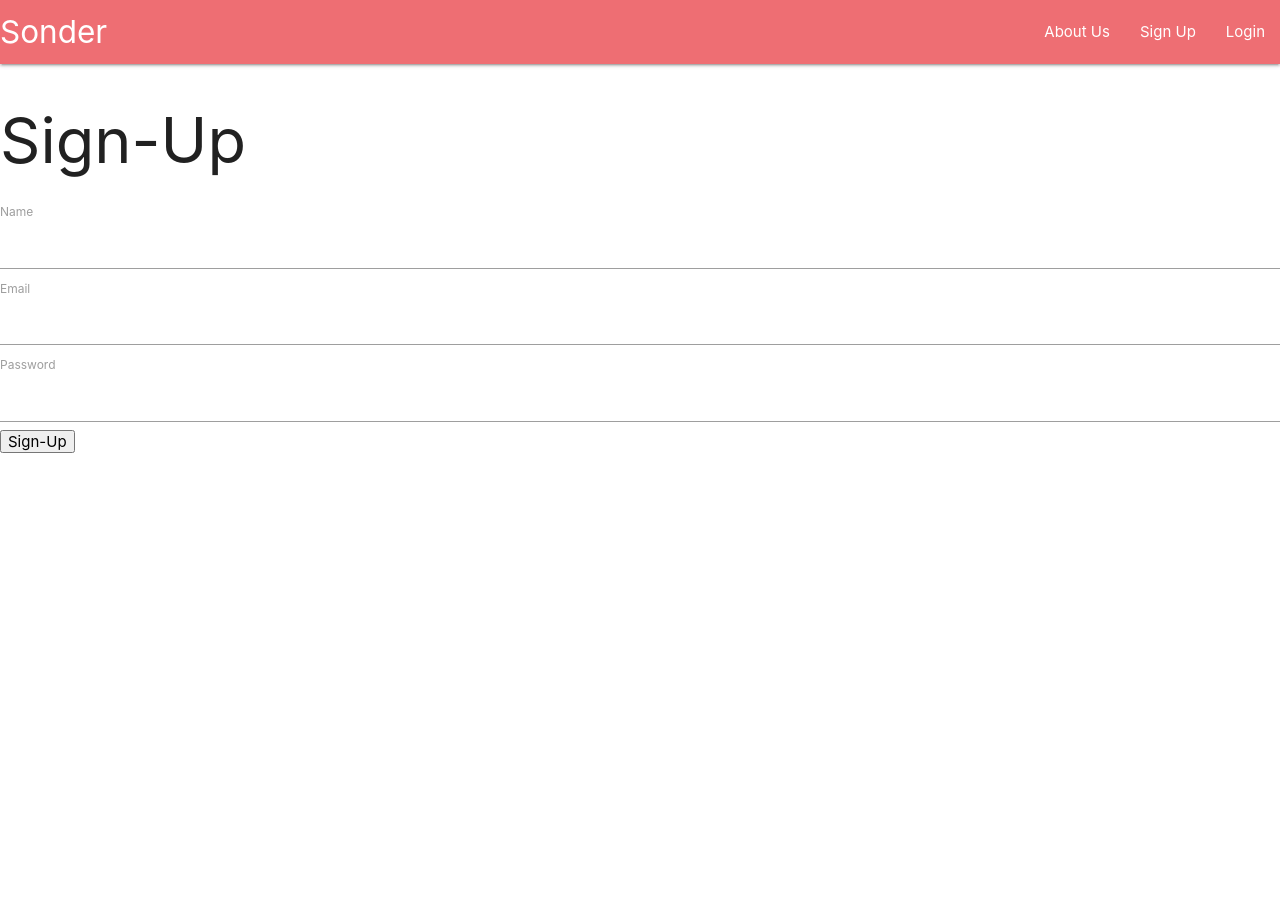
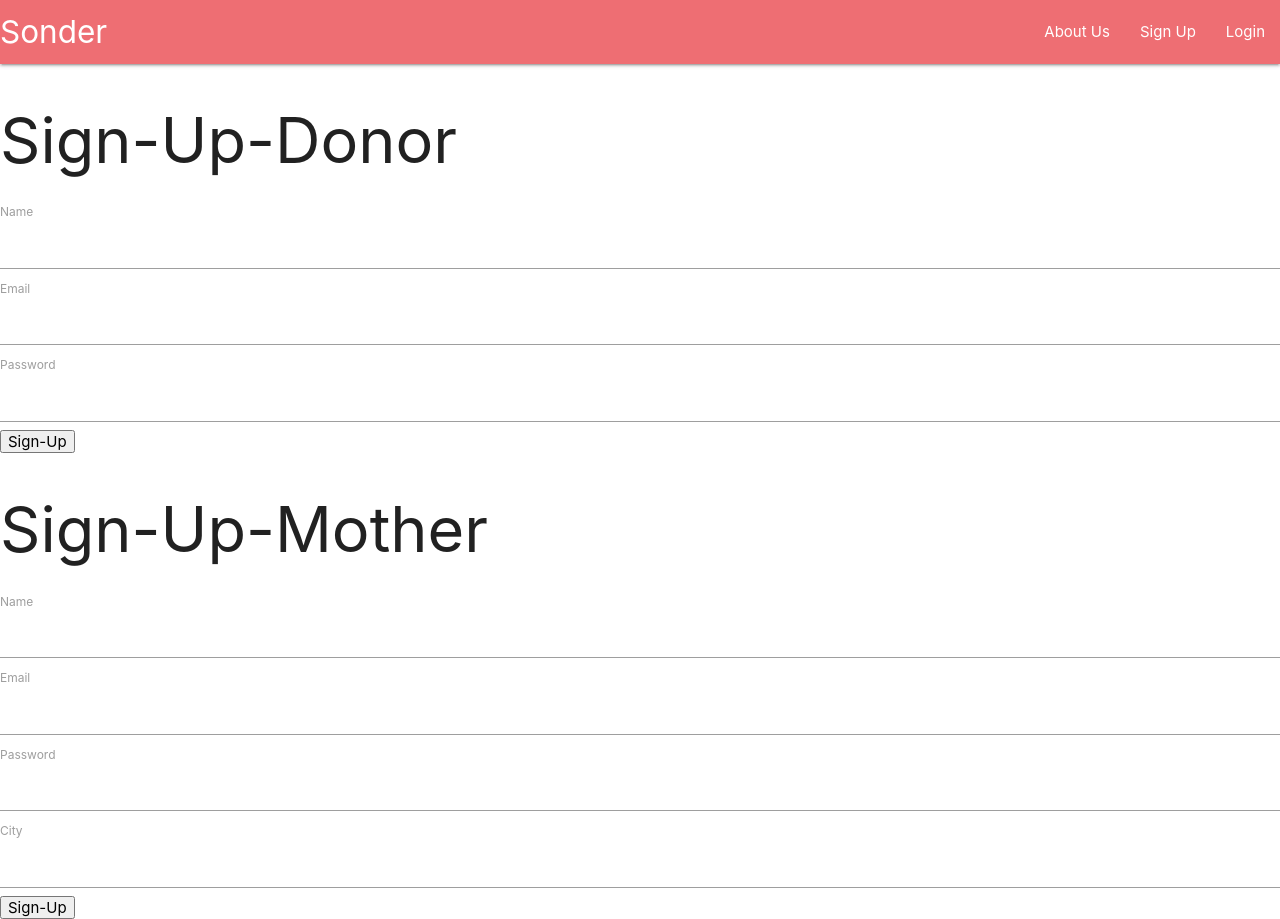
Before and after one commit to Dash1704/Sonder, a React (Create React App) app in the folder client/: page /signup in a window 1280 px wide. Before the commit the page ends 800 px from the top, so only its background shows below. Built offline with nearby package versions, Linux system fonts and the light colour scheme.

Commit message:
mother sign up form added to sign up page Co-authored by:Jaroslaw-Roman-Cudzich<Jaroslaw-Roman-Cudzich@users.noreply.github.com>

```diff
--- /dev/null
+++ b/client/src/components/SignUpForm/SignUpMotherForm.js
@@ -0,0 +1,79 @@
+import React, {useState} from 'react';
+import {useNavigate} from 'react-router-dom';
+import M from 'materialize-css';
+
+const SignUpMotherForm = () => {
+    const navigation = useNavigate()
+    const [name, setName] = useState("");
+    const [email, setEmail] = useState("");
+    const [password, setPassword] = useState("");
+    const [city, setCity] = useState("");
+    const postSignup = () => {
+        fetch("/users", {
+            method: "post",
+            headers: {'Content-Type':'application/json'},
+            body: JSON.stringify({
+                name,
+                email,
+                password,
+                city
+            })
+        })
+        .then(response => response.json())
+        .then(data => {
+            if (data.error) {
+                M.toast({html: data.error, classes: '#d32f2f red darken-2'})
+            } else {
+              M.toast({html:data.message, classes: '#536dfe indigo accent-2'})
+              navigation('/login')
+            }
+        })
+        .catch(err => console.log(err))
+    }
+
+    return (
+
+    <div>
+        <form>
+            <label htmlFor="name">Name</label>
+            <input type="text"
+                data-testid="name"
+                value={name}
+                onChange = {(e) => setName(e.target.value)}
+            />
+            <label htmlFor="email">Email</label>
+            <input type="text"
+                data-testid="email"
+                value={email}
+                onChange = {(e) => setEmail(e.target.value)}
+            />
+
+            <label htmlFor="password">Password</label>
+            <input type="text"
+                data-testid="password"
+                value={password}
+                onChange = {(e) => setPassword(e.target.value)}
+            />
+            <label htmlFor="password">City</label>
+            <input type="text"
+                data-testid="password"
+                value={city}
+                onChange = {(e) => setCity(e.target.value)}
+            />
+
+            <button
+                data-testid="signup-button"
+                onClick = {(e) => {
+                    e.preventDefault();
+                    postSignup()
+                    }
+                } >
+                Sign-Up
+            </button>
+    </form>
+    </div>
+
+    )
+  }
+
+  export default SignUpMotherForm
--- a/client/src/screens/SignUpPage.js
+++ b/client/src/screens/SignUpPage.js
@@ -1,11 +1,15 @@
 import React from 'react';
 import SignUpForm from '../components/SignUpForm/SignUpForm.js'
+import SignUpMotherForm from '../components/SignUpForm/SignUpMotherForm.js';
 
 const SignUpPage = () => {
     return (
       <>
-      <h1>Sign-Up</h1>
+      <h1>Sign-Up-Donor</h1>
       < SignUpForm />
+
+      <h1>Sign-Up-Mother</h1>
+      < SignUpMotherForm />
       </>
     )
   }
```
Also changed, not shown: 2 other files (tests, documents, lock files or other folders).
